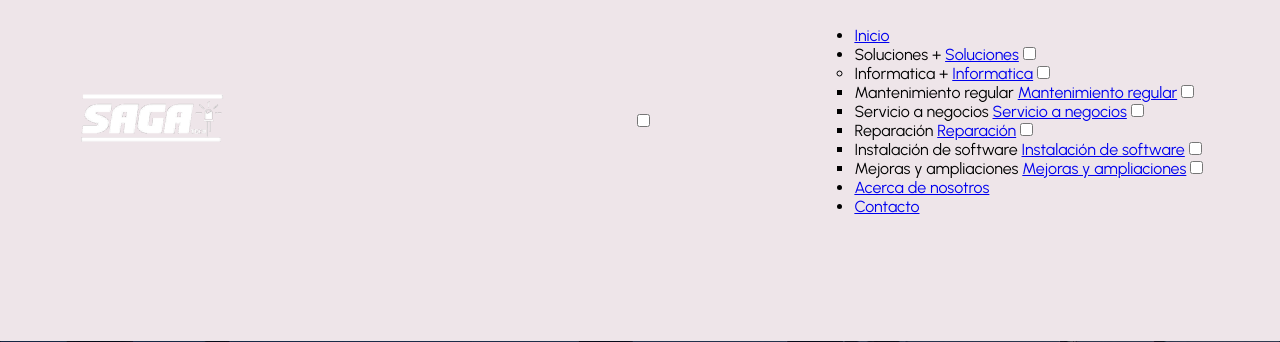
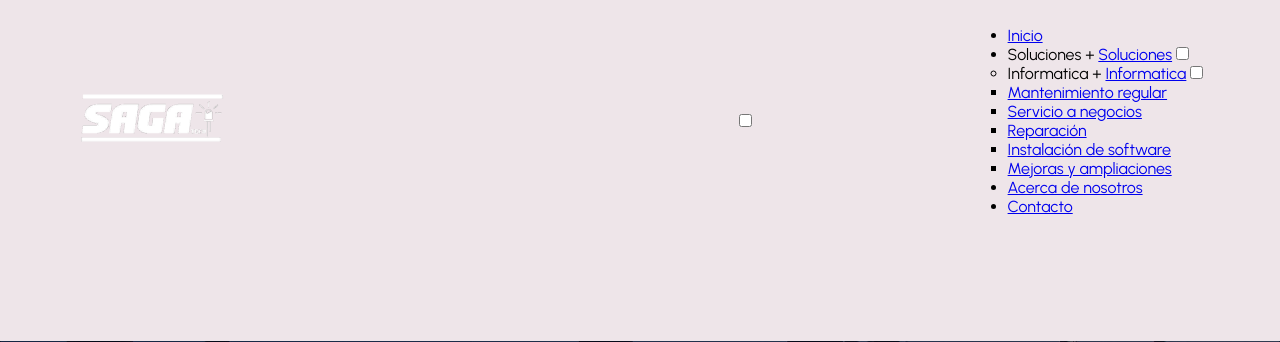
Before and after one commit to cesar32777/django_SAGATECH_v1, a Django app: page /contact/ in a window 1280 px wide. Shown: the top 342 px of the page. Run offline with Django 3.2, Linux system fonts and the light colour scheme.

Commit message:
contact informatica

```diff
--- a/templates/contact.html
+++ b/templates/contact.html
@@ -27,37 +27,27 @@
                     <input class="inputxd" type="checkbox" id="btn-2">
                     <ul>
                         <li>
-                            <label for="btn-2" class="show">Informatica +</label>
+                            <label for="btn-3" class="show">Informatica +</label>
                             <a href="#">Informatica</a>
-                            <input class="inputxd" type="checkbox" id="btn-2">
+                            <input class="inputxd" type="checkbox" id="btn-3">
                             <ul>
                                 <li>
-                                    <label for="btn-3" class="show">Mantenimiento regular</label>
                                     <a href="/mantenimiento_regular/" class="small">Mantenimiento regular</a>
-                                    <input class="inputxd" type="checkbox" id="btn-3">
                                 </li>
                                 <li>
-                                    <label for="btn-4" class="show">Servicio a negocios</label>
                                     <a href="/servicio_a_negocios/" class="small">Servicio a negocios</a>
-                                    <input class="inputxd" type="checkbox" id="btn-4">
                                 </li>
 
                                 <li>
-                                    <label for="btn-5" class="show">Reparación</label>
                                     <a href="/reparacion/">Reparación</a>
-                                    <input class="inputxd" type="checkbox" id="btn-5">
                                 </li>
 
                                 <li>
-                                    <label for="btn-6" class="show">Instalación de software</label>
                                     <a href="/software/" class="small">Instalación de software</a>
-                                    <input class="inputxd" type="checkbox" id="btn-6">
                                 </li>
 
                                 <li>
-                                    <label for="btn-7" class="show">Mejoras y ampliaciones</label>
                                     <a href="/mejoras/" class="small">Mejoras y ampliaciones</a>
-                                    <input class="inputxd" type="checkbox" id="btn-7">
                                 </li>
                             </ul>
                         </li>
```
